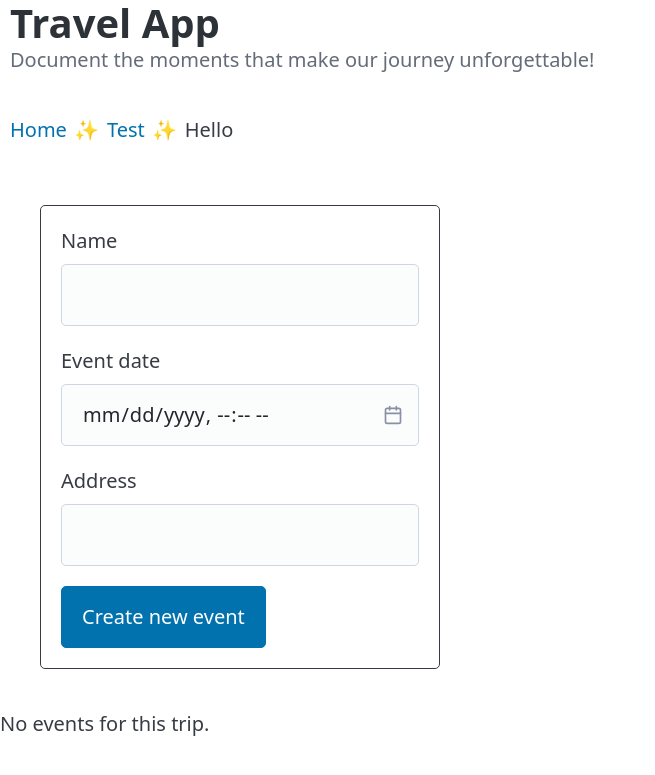
After one commit to mgrijalva/travel_planning_app, a Flask app: template travel_app/templates/trips/trip.html in a window 1280 px wide. The commit adds this page. Shown: the top 775 px of the page, without its empty margins (0-655 px from the left). Run offline with Flask 3, Linux system fonts and the light colour scheme; the template is opened without the code that fills it, so the values that code supplies are empty; some libraries are stand-ins or nearby versions.

Commit message:
2 users can add events within trips (#11)
* Add migrations for trips and events tables

* Implement trip details view and event creation functionality

* Refactor event display to group by date using details elements

* Add event time display to trip events list

* Add styling for forms and event display in trip views

* Refactor layout and trip templates for consistent styling and structure

```diff
--- /dev/null
+++ b/migrations/V2__add_new_trips_table.sql
@@ -0,0 +1,6 @@
+create table trips (
+    id serial primary key,
+    title text not null,
+    start_date timestamp not null,
+    end_date timestamp not null
+)
--- a/travel_app/server.py
+++ b/travel_app/server.py
@@ -9,4 +9,9 @@ def create_app() -> Flask:
 
     app.add_url_rule("/", view_func=trips_controller.list)
     app.add_url_rule("/trips", view_func=trips_controller.create_trip, methods=["POST"])
+    app.add_url_rule(
+        "/trips/<int:trip_id>",
+        view_func=trips_controller.trip_details,
+        methods=["GET", "POST"],
+    )
     return app
--- /dev/null
+++ b/travel_app/static/css/global.css
@@ -0,0 +1,16 @@
+.form-box {
+    max-width: 400px;
+    margin: 2rem 0 2rem 2rem;
+    padding: 1rem;
+    border: 1px solid;
+    border-radius: 5px;
+}
+
+.event-drop-down{
+    max-width: 600px;
+}
+
+li::marker {
+        font-size: 1.2em;
+        content: "⭐ ";
+    }
--- a/travel_app/templates/layouts/layout.html
+++ b/travel_app/templates/layouts/layout.html
@@ -1,10 +1,25 @@
+<head>
+    <link
+    rel="stylesheet"
+    href="https://cdn.jsdelivr.net/npm/@picocss/pico@2/css/pico.min.css"
+    >
+    <link rel="stylesheet" href="{{ url_for('static', filename='css/global.css') }}">
+</head>
+
+
 <!DOCTYPE html>
 <html>
     <body>
-        <h1>Travel App</h1>
-        <nav>
-            <a href="#">My Trips</a>
-            <a href="#">Settings</a>
+        <hgroup style="margin-left:10px">
+            <h1>Travel App</h1>
+            <p>Document the moments that make our journey unforgettable!</p>
+        </hgroup>
+        <nav aria-label="breadcrumb" style="--pico-nav-breadcrumb-divider: '✨'; padding-left: 10px;">
+            <ul>
+                <li><a href="/">Home</a></li>
+                <li><a href="#">Test</a></li>
+                <li>Hello</li>
+            </ul>
         </nav>
 
         <div>
--- /dev/null
+++ b/travel_app/templates/trips/trip.html
@@ -0,0 +1,40 @@
+{% extends 'layouts/layout.html' %}
+
+{% block content %}
+
+<h1 style="margin-left:10px">{{trip.title}}</h1>
+
+<form action="{{ url_for('trip_details', trip_id=trip.id) }}" method="POST" class="form-box">
+    <label>Name</label>
+    <input type="text" name="event-name" required/>
+    <label>Event date</label>
+    <input type="datetime-local" name="event-time" required/>
+    <label>Address</label>
+    <input type="text" name="address" required/>
+
+    <button role="submit">Create new event</button>
+</form>
+
+
+{% if events %}
+    {% set seen = [] %}
+    <ul>
+      {% for ev in events %}
+        {% set date_only = ev.event_time.date() %}
+        {% if date_only not in seen %}
+          {% set _ = seen.append(date_only) %}
+          <details>
+            <summary role="button" class="secondary outline event-drop-down">{{ date_only.strftime('%B %-d, %Y') }}</summary>
+            {% for e in events%}
+              {% if e.event_time.date() == date_only %}
+                <li style="margin-left:50px">{{ e.event_name }} at {{e.event_time.strftime("%I:%M %p")}}</li>
+              {% endif %}
+            {%endfor%}
+          </details>
+        {% endif %}
+      {% endfor %}
+    </ul>
+{% else %}
+  <p>No events for this trip.</p>
+{% endif %}
+{% endblock %}
```
Also changed, not shown: migrations/V3__add_new_events_table.sql (added, +7 -0 lines), travel_app/controllers/trips_controller.py (+31 -1 lines), travel_app/templates/trips/index.html (+9 -4 lines).
